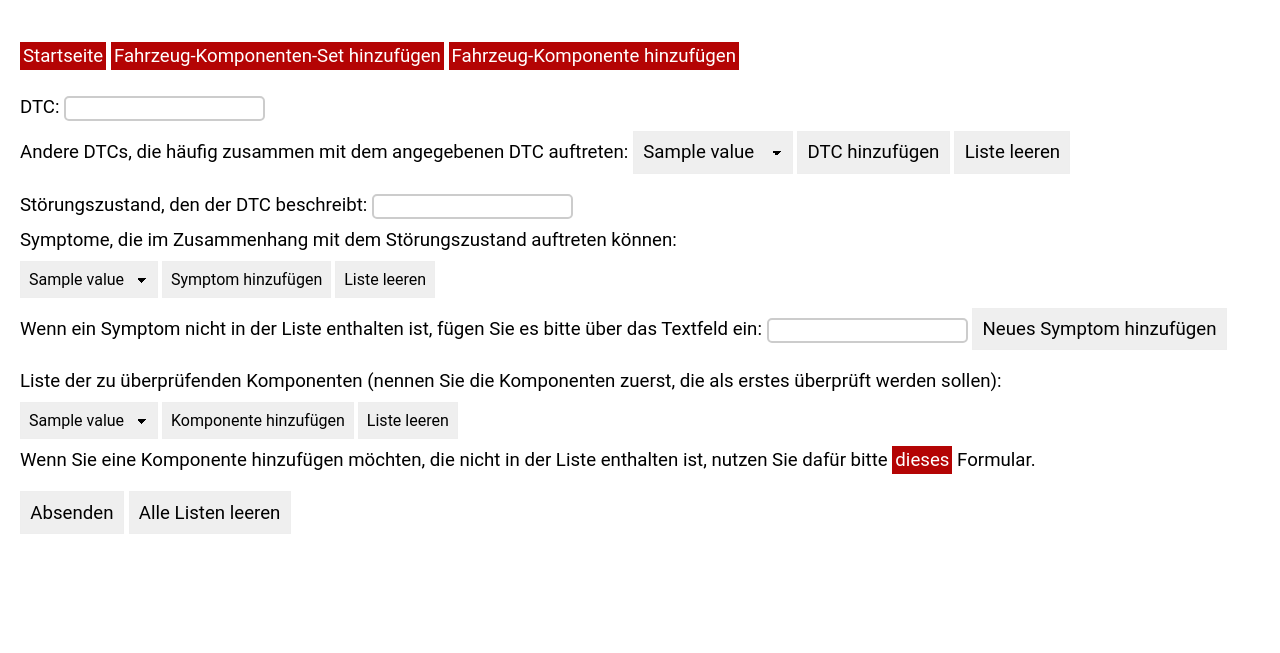
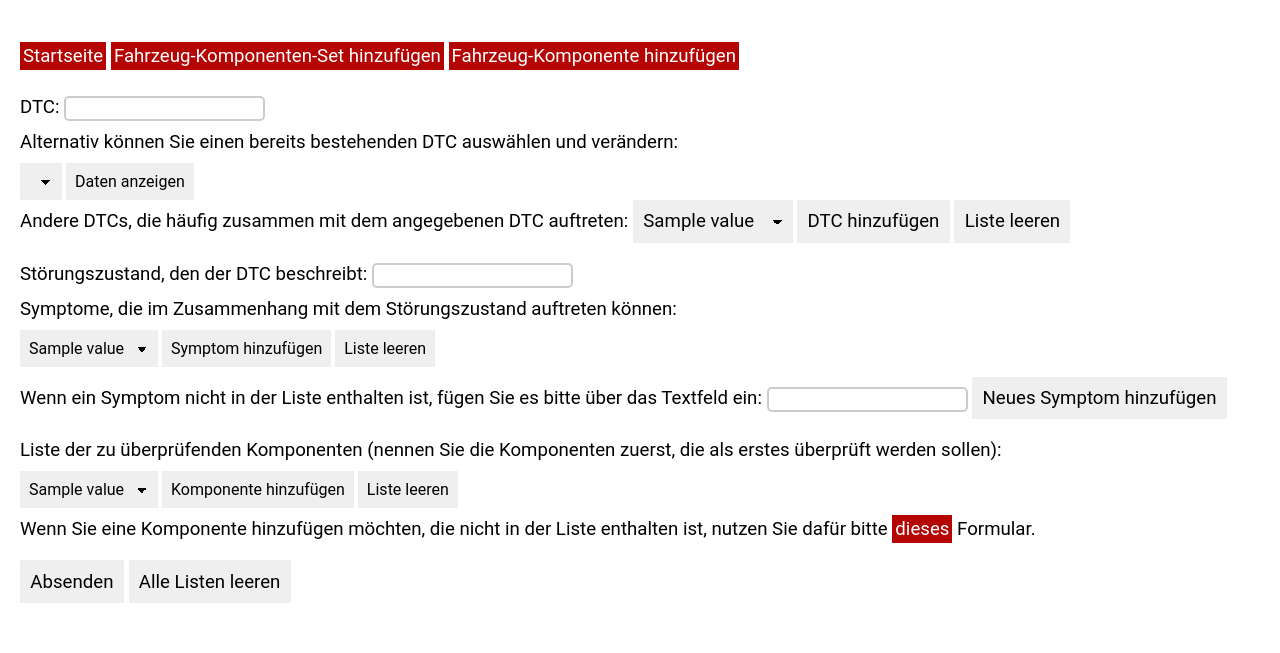
Before and after one commit to tbohne/obd_ontology, a Flask app: page /dtc_form in a window 1280 px wide; the page is wider, and only the part inside the window is pictured. Shown: the part 125-778 px from the top of that part. Before the commit the page ends 659 px from the top of that part, so only its background shows below. Run offline with Flask 2, Linux system fonts and the light colour scheme; a database or web service that is not in the repository returns one stand-in record (values such as "Sample title"); data that the repository does not hold is empty; some libraries are stand-ins or nearby versions.

Commit message:
display information on existing DTCs and component sets

```diff
--- a/obd_ontology/app.py
+++ b/obd_ontology/app.py
@@ -69,6 +69,9 @@
     Form for the DTC page.
     """
     dtc_name = StringField("")
+    existing_dtcs = SelectField("", choices=kg_query_tool.query_all_dtc_instances(),
+                                validate_choice=False)
+    existing_dtc_submit = SubmitField("Daten anzeigen")
     occurs_with = SelectField("",
                               choices=make_tuple_list(kg_query_tool.query_all_dtc_instances(False)),
                               validate_choice=False)
@@ -96,6 +99,9 @@
     Form for the component set page.
     """
     set_name = StringField("")
+    existing_component_sets = SelectField("", choices=kg_query_tool.query_all_component_set_instances(),
+                                          validate_choice=False)
+    existing_component_set_submit = SubmitField("Daten anzeigen")
     components = SelectField("",
                              choices=make_tuple_list(kg_query_tool.query_all_component_instances()),
                              validate_choice=False)
@@ -116,8 +122,8 @@
     """
     component_name = StringField("")
     existing_components = SelectField("",
-                                       choices=make_tuple_list(kg_query_tool.query_all_component_instances()),
-                                       validate_choice=False)
+                                      choices=make_tuple_list(kg_query_tool.query_all_component_instances()),
+                                      validate_choice=False)
     existing_components_submit = SubmitField("Daten anzeigen")
     boolean_choices = [("Nein", "Nein",), ("Ja", "Ja")]
     final_submit = SubmitField('Absenden')
@@ -270,12 +276,14 @@
         elif form.clear_affecting_components.data:  # button that clears the affecting component list has been clicked
             get_session_variable_list("affecting_components").clear()
 
-        elif form.existing_components_submit.data: # user wants to see data for an existing component
+        elif form.existing_components_submit.data:  # user wants to see data for an existing component
             existing_component_name = form.existing_components.data
-            existing_affecting_components = kg_query_tool.query_affected_by_relations_by_suspect_component(existing_component_name)
+            existing_affecting_components = kg_query_tool.query_affected_by_relations_by_suspect_component(
+                existing_component_name)
             session["affecting_components"] = existing_affecting_components
             form.component_name.data = existing_component_name
-            oscilloscope_useful = kg_query_tool.query_oscilloscope_usage_by_suspect_component(existing_component_name)[0]
+            oscilloscope_useful = kg_query_tool.query_oscilloscope_usage_by_suspect_component(existing_component_name)[
+                0]
             form.measurements_possible.data = "Ja" if oscilloscope_useful else "Nein"
 
     else:  # no submit button has been pressed - reset variable that specifies whether warning has been shown
@@ -562,6 +570,17 @@
             get_session_variable_list("component_list").clear()
             get_session_variable_list("symptom_list").clear()
 
+        elif form.existing_dtc_submit.data:  # user wants to see data for existing DTCs
+            existing_dtc = form.existing_dtcs.data
+            session["occurs_with_list"] = kg_query_tool.query_co_occurring_trouble_codes(existing_dtc)
+            session["component_list"] = kg_query_tool.query_suspect_components_by_dtc(existing_dtc)
+            session["symptom_list"] = kg_query_tool.query_symptoms_by_dtc(existing_dtc)
+            form.dtc_name.data = existing_dtc
+            try:
+                form.fault_condition.data = kg_query_tool.query_fault_condition_by_dtc(existing_dtc)[0]
+            except IndexError:
+                form.fault_condition.data = ""
+
     # reset variable that specifies whether warning has been shown
     if form.dtc_name.data != session.get("dtc_name"):
         session["dtc_name"] = None
@@ -630,7 +649,7 @@
                             return redirect(url_for('component_set_form'))
                     else:  # the list of verifying components is empty
                         flash("Nennen Sie bitte mindestens eine Komponente, durch die verifiziert werden kann, ob "
-                            "dieses Komponenten-Set korrekt funktioniert!")
+                              "dieses Komponenten-Set korrekt funktioniert!")
                 else:  # the list of components belonging to the component set is empty
                     flash("Bitte nennen Sie die Komponenten, aus denen dieses Komponenten-Set besteht!")
             else:  # the StringField for the component set name is empty
@@ -656,6 +675,13 @@
             get_session_variable_list("comp_set_components").clear()
             get_session_variable_list("verifying_components").clear()
 
+        elif form.existing_component_set_submit.data:  # user wants to see data for existing component sets
+            component_set_name = form.existing_component_sets.data
+            session["comp_set_components"] = kg_query_tool.query_includes_relation_by_component_set(component_set_name)
+            session["verifying_components"] = kg_query_tool.query_verifies_relations_by_component_set(
+                component_set_name)
+            form.set_name.data = component_set_name
+
     # reset variable that specifies whether warning has been shown
     if form.set_name.data != session.get("comp_set_name"):
         session["comp_set_name"] = None
--- a/templates/DTC_form.html
+++ b/templates/DTC_form.html
@@ -19,6 +19,8 @@
             {{ form.csrf_token }}
             <br>
             <p>DTC: {{ form.dtc_name(size=20) }}</p>
+            <p> Alternativ können Sie einen bereits bestehenden DTC auswählen und verändern: </p>
+            <div> {{ form.existing_dtcs }} {{ form.existing_dtc_submit }}</div>
             <p>Andere DTCs, die häufig zusammen mit dem angegebenen DTC
                 auftreten: {{ form.occurs_with }} {{ form.occurs_with_submit }} {{ form.clear_occurs_with }}</p>
             <p style="color: #B40404;">
--- a/templates/component_form.html
+++ b/templates/component_form.html
@@ -19,7 +19,7 @@
             <br>
             <p>Name der Komponente: {{ form.component_name(size=20) }}</p>
             <p> Alternativ können Sie eine bereits bestehende Komponente auswählen und verändern: </p>
-        <div> {{ form.existing_components }} {{ form.existing_components_submit }}</div>
+            <div> {{ form.existing_components }} {{ form.existing_components_submit }}</div>
             <p>Sind Oszilloskopmessungen für diese Komponente möglich / sinnvoll? {{ form.measurements_possible }}</p>
             <p>Wählen Sie andere Komponenten aus, deren Fehlfunktionen sich auf die aktuelle Komponente auswirken
                 können:</p>
--- a/templates/component_set_form.html
+++ b/templates/component_set_form.html
@@ -18,6 +18,8 @@
             {{ form.csrf_token }}
             <br>
             <p>Komponenten-Set: {{ form.set_name(size=20) }}</p>
+            <p> Alternativ können Sie eine bereits bestehende Komponente auswählen und verändern: </p>
+            <div> {{ form.existing_component_sets }} {{ form.existing_component_set_submit }}</div>
             <p>Listen Sie Komponenten auf, die zu diesem Fahrzeug-Komponenten-Set gehören (wenn die Komponente, die Sie
                 hinzufügen möchten, nicht im Dropdown-Menü enthalten ist, können Sie sie über
                 <a href="component_form">dieses</a> Formular hinzufügen):</p>
```
